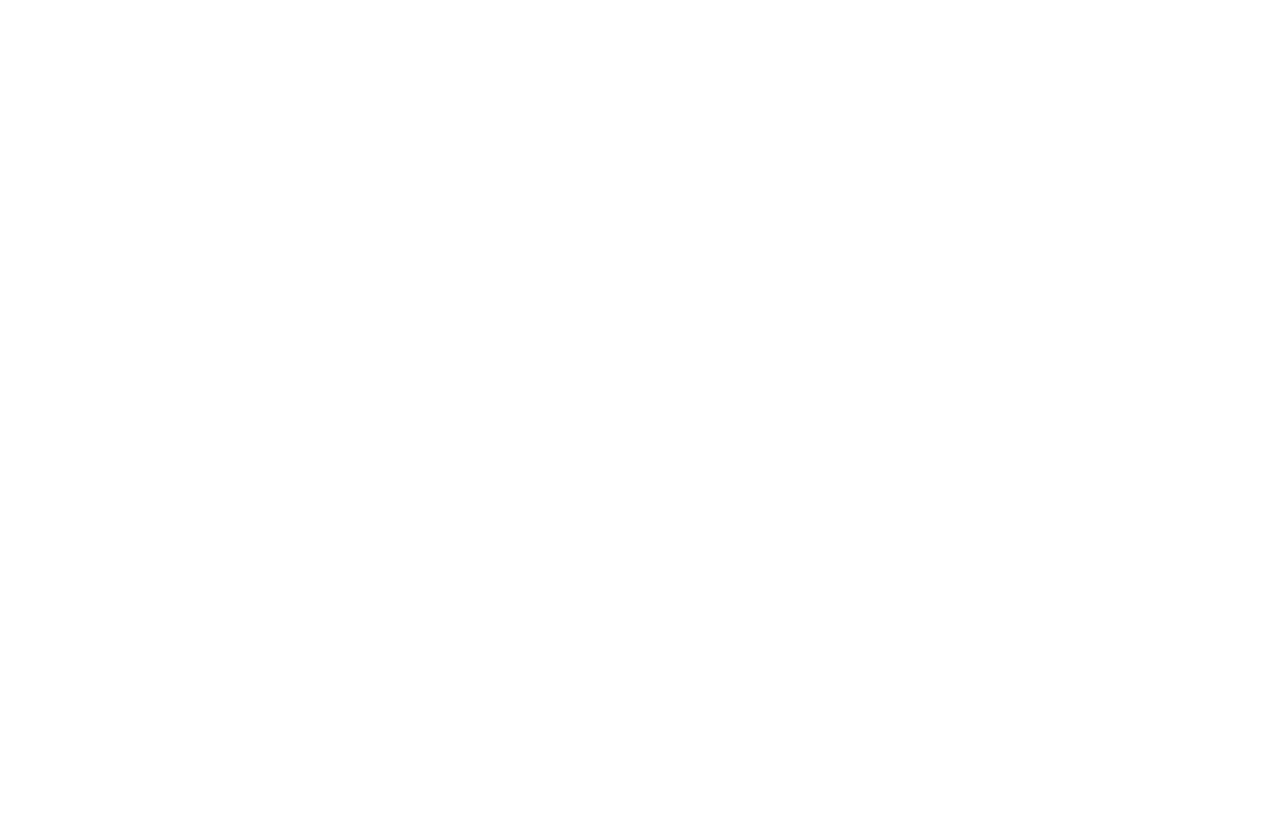
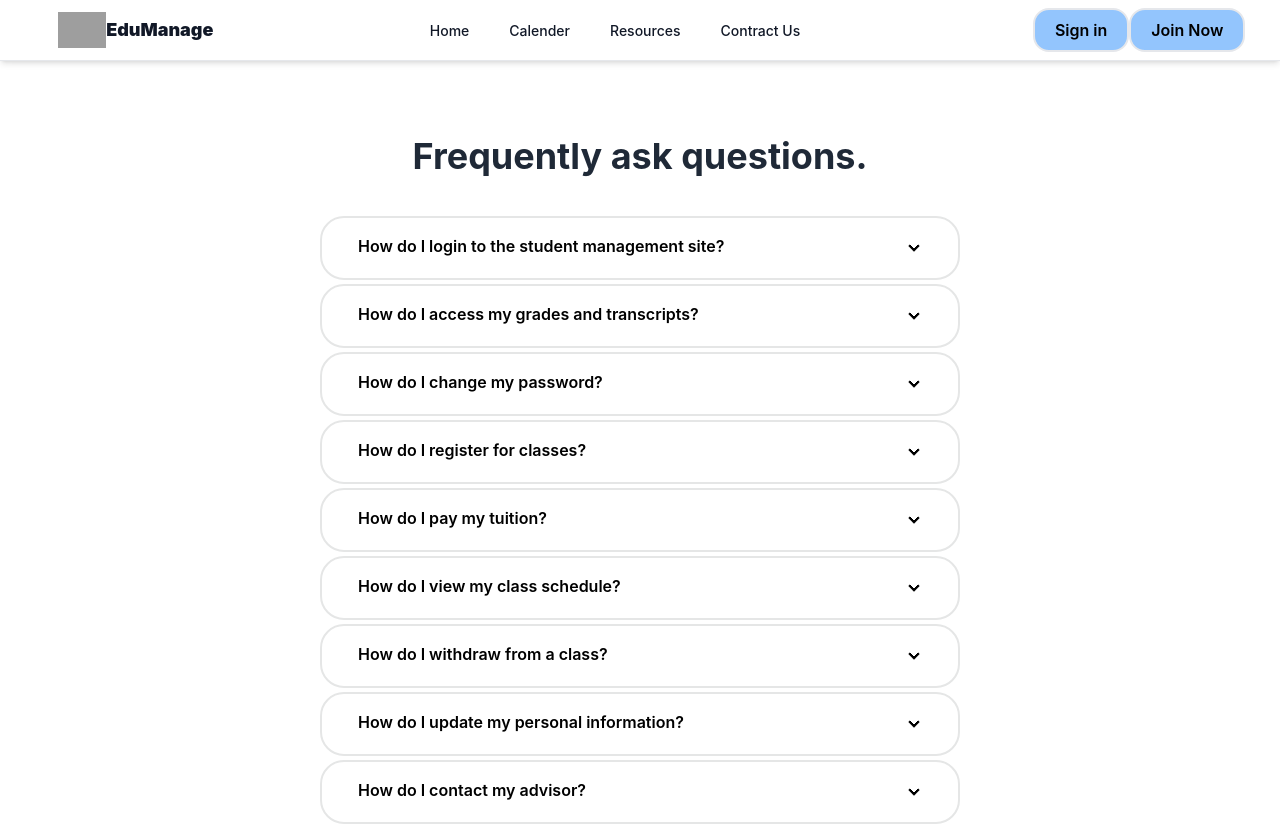
Before and after one commit to mdimtias/student-management-system, a React (Create React App) app in the folder Client/: page /faq in a window 1280 px wide. Before the commit this address had no page. Before the commit the page ends 800 px from the top, so only its background shows below. Built offline with nearby package versions, Linux system fonts and the light colour scheme; grey boxes are pictures that could not be loaded.

Commit message:
faq section added

```diff
--- a/Client/package.json
+++ b/Client/package.json
@@ -10,6 +10,7 @@
     "@types/node": "^16.18.11",
     "@types/react": "^18.0.26",
     "@types/react-dom": "^18.0.10",
+    "daisyui": "^2.47.0",
     "react": "^18.2.0",
     "react-dom": "^18.2.0",
     "react-router-dom": "^6.6.2",
--- /dev/null
+++ b/Client/src/Pages/Faq/Faq.tsx
@@ -0,0 +1,108 @@
+import React from 'react';
+
+const Faq = () => {
+    return (
+        <div className='pt-24 flex flex-col justify-center items-center w-full'>
+
+            <h1 className='text-4xl font-bold py-10'>
+                Frequently ask questions.
+            </h1>
+            <div tabIndex={0} className="collapse w-full px-5 rounded-3xl md:mx-0 md:w-1/2 collapse-arrow border-2 text-black border-base-300 bg-base-100  mb-1">
+                <input type="checkbox" className="peer" />
+                <div className="collapse-title  peer-checked:border-b font-semibold">
+                    How do I login to the student management site?
+                </div>
+                <div className="collapse-content peer-checked:mt-2">
+                    <p>To login to the student management site, you will need to use your student ID and password. If you are having trouble logging in, you can contact the IT department for assistance.</p>
+                </div>
+            </div>
+
+            <div tabIndex={0} className="collapse w-full px-5 rounded-3xl md:mx-0 md:w-1/2 collapse-arrow border-2 text-black border-base-300 bg-base-100  mb-1">
+                <input type="checkbox" className="peer" />
+                <div className="collapse-title  peer-checked:border-b font-semibold">
+                    How do I access my grades and transcripts?
+                </div>
+                <div className="collapse-content peer-checked:mt-2">
+                    <p>You can access your grades and transcripts by logging into the student management site and navigating to the "Grades" or "Transcripts" section. If you have any trouble accessing your grades, you can contact your instructor or the registrar's office for assistance.</p>
+                </div>
+            </div>
+
+            <div tabIndex={0} className="collapse w-full px-5 rounded-3xl md:mx-0 md:w-1/2 collapse-arrow border-2 text-black border-base-300 bg-base-100  mb-1">
+                <input type="checkbox" className="peer" />
+                <div className="collapse-title  peer-checked:border-b font-semibold">
+                    How do I change my password?
+                </div>
+                <div className="collapse-content peer-checked:mt-2">
+                    <p>To change your password, you will need to log in to the student management site and navigate to the "Settings" or "Account" section. From there, you will be able to change your password. If you have trouble changing your password, you can contact the IT department for assistance.</p>
+                </div>
+            </div>
+
+            <div tabIndex={0} className="collapse w-full px-5 rounded-3xl md:mx-0 md:w-1/2 collapse-arrow border-2 text-black border-base-300 bg-base-100  mb-1">
+                <input type="checkbox" className="peer" />
+                <div className="collapse-title  peer-checked:border-b font-semibold">
+                    How do I register for classes?
+                </div>
+                <div className="collapse-content peer-checked:mt-2">
+                    <p>To register for classes, you will need to log into the student management site and navigate to the "Registration" or "Classes" section. From there, you will be able to search for and select the classes you want to take. If you have any trouble registering for classes, you can contact your advisor for assistance.</p>
+                </div>
+            </div>
+            <div tabIndex={0} className="collapse w-full px-5 rounded-3xl md:mx-0 md:w-1/2 collapse-arrow border-2 text-black border-base-300 bg-base-100  mb-1">
+                <input type="checkbox" className="peer" />
+                <div className="collapse-title  peer-checked:border-b font-semibold">
+                    How do I pay my tuition?
+                </div>
+                <div className="collapse-content peer-checked:mt-2">
+                    <p>To pay your tuition, you will need to log into the student management site and navigate to the "Billing" or "Tuition" section. From there, you will be able to view your tuition bill and make a payment. If you have any trouble paying your tuition, you can contact the bursar's office for assistance.</p>
+                </div>
+            </div>
+            <div tabIndex={0} className="collapse w-full px-5 rounded-3xl md:mx-0 md:w-1/2 collapse-arrow border-2 text-black border-base-300 bg-base-100  mb-1">
+                <input type="checkbox" className="peer" />
+                <div className="collapse-title  peer-checked:border-b font-semibold">
+                    How do I view my class schedule?
+                </div>
+                <div className="collapse-content peer-checked:mt-2">
+                    <p>To view your class schedule, you will need to log into the student management site and navigate to the "Schedule" or "Classes" section. From there, you will be able to view your current class schedule. If you have any trouble viewing your schedule, you can contact your advisor for assistance.</p>
+                </div>
+            </div>
+            <div tabIndex={0} className="collapse w-full px-5 rounded-3xl md:mx-0 md:w-1/2 collapse-arrow border-2 text-black border-base-300 bg-base-100  mb-1">
+                <input type="checkbox" className="peer" />
+                <div className="collapse-title  peer-checked:border-b font-semibold">
+                    How do I withdraw from a class?
+                </div>
+                <div className="collapse-content peer-checked:mt-2">
+                    <p>To withdraw from a class, you will need to log into the student management site and navigate to the "Registration" or "Classes" section. From there, you will be able to withdraw from a class. Please keep in mind that withdrawing from a class may have an impact on your academic progress and financial aid.</p>
+                </div>
+            </div>
+            <div tabIndex={0} className="collapse w-full px-5 rounded-3xl md:mx-0 md:w-1/2 collapse-arrow border-2 text-black border-base-300 bg-base-100  mb-1">
+                <input type="checkbox" className="peer" />
+                <div className="collapse-title  peer-checked:border-b font-semibold">
+                    How do I update my personal information?
+                </div>
+                <div className="collapse-content peer-checked:mt-2">
+                    <p>To update your personal information, you will need to log into the student management site and navigate to the "Settings" or "Account" section. From there, you will be able to update your personal information, such as your address and phone number. If you have any trouble updating your personal information, you can contact the registrar's office for assistance.</p>
+                </div>
+            </div>
+            <div tabIndex={0} className="collapse w-full px-5 rounded-3xl md:mx-0 md:w-1/2 collapse-arrow border-2 text-black border-base-300 bg-base-100  mb-1">
+                <input type="checkbox" className="peer" />
+                <div className="collapse-title  peer-checked:border-b font-semibold">
+                    How do I contact my advisor?
+                </div>
+                <div className="collapse-content peer-checked:mt-2">
+                    <p>To contact your advisor, you will need to log into the student management site and navigate to the "Advising" or "Contact" section. From there, you will be able to find your advisor's contact information, such as their email address or office phone number. If you have any trouble finding your advisor's contact information, you can contact the advising office for assistance.</p>
+                </div>
+            </div>
+
+
+            {/* <div tabIndex={0} className="collapse w-1/2 collapse-arrow border border-base-300 bg-base-100 rounded-box">
+                <div className="collapse-title text-xl font-medium">
+                    Focus me to see content
+                </div>
+                <div className="collapse-content">
+                    <p>tabIndex={0} attribute is necessary to make the div focusable</p>
+                </div>
+            </div> */}
+        </div>
+    );
+};
+
+export default Faq;
--- a/Client/src/routes/Router.js
+++ b/Client/src/routes/Router.js
@@ -1,6 +1,7 @@
 import { createBrowserRouter } from "react-router-dom";
 import Main from "../Layout/Main/Main";
 import ErrorPage from "../Pages/ErrorPage/ErrorPage";
+import Faq from "../Pages/Faq/Faq";
 import Home from "../Pages/Home/Home/Home";
 import WhyChooseUs from "../Pages/Home/Home/WhyChooseUs";
 import StudentProfile from "../Pages/StudentProfile/StudentProfile";
@@ -23,6 +24,10 @@
                 path: "/whychoseus",
                 element: <WhyChooseUs></WhyChooseUs>
             },
+            {
+                path: "/faq",
+                element: <Faq></Faq>
+            },
         ]
     }
 ])
--- a/Client/tailwind.config.js
+++ b/Client/tailwind.config.js
@@ -6,5 +6,5 @@
   theme: {
     extend: {},
   },
-  plugins: [],
+  plugins: [require("daisyui")],
 }
```
Also changed, not shown: 1 other file (tests, documents, lock files or other folders).
